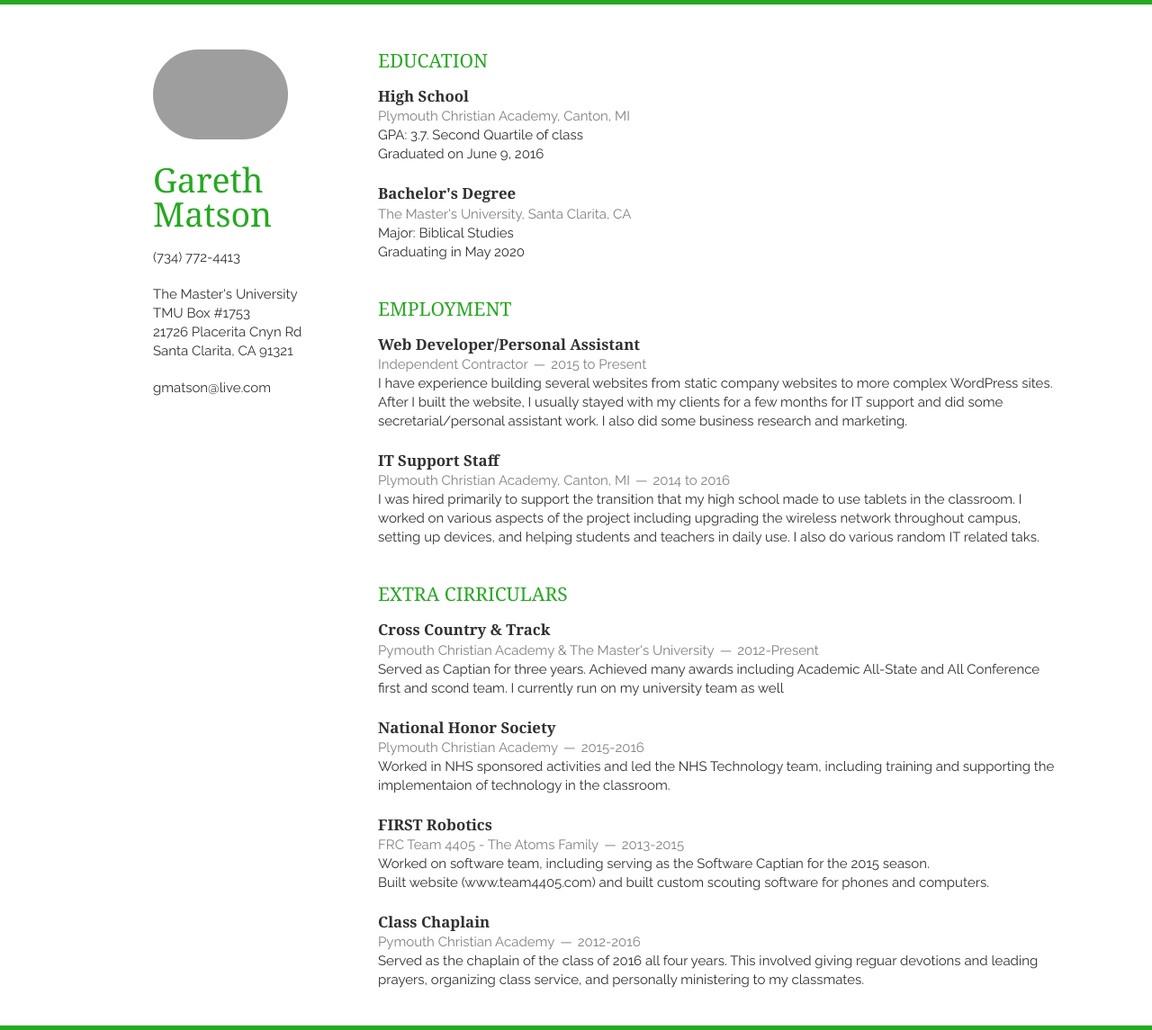
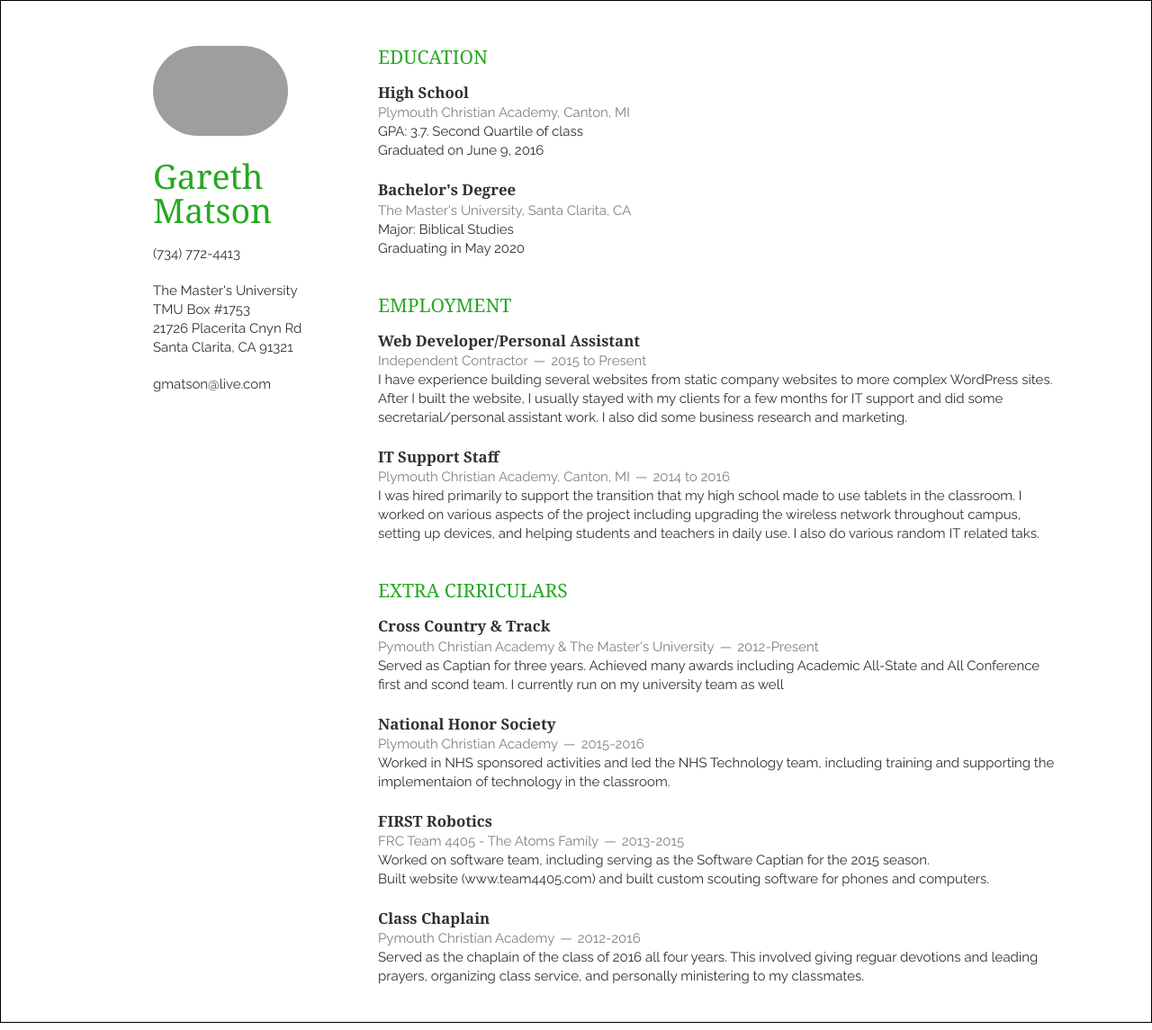
Before and after one commit to gerdums/gerdums.github.io, a Jekyll site: the page built from resume/index.html, in a window 1280 px wide. Shown: the whole page at 90% size. Built offline with Jekyll 4.4.1, drawn with Linux system fonts in a browser that asks for light colours; nearby versions of some CDN libraries.

Commit message:
Update layout.html

```diff
--- a/_layouts/layout.html
+++ b/_layouts/layout.html
@@ -12,7 +12,20 @@
   <link rel="stylesheet" href="{{ site.url }}/static/css/skeleton.css">
   <link rel="stylesheet" href="{{ site.url }}/static/css/layout.css">
   <link rel="stylesheet" href="//maxcdn.bootstrapcdn.com/font-awesome/4.4.0/css/font-awesome.min.css">
+  <style>
+	  +        @page
+         {
+             size: auto;   /* auto is the current printer page size */
+             margin: 0mm;  /* this affects the margin in the printer settings */
+         }
 
+         body
+         {
+             background-color:#FFFFFF;
+             border: solid 1px black ;
+             margin: 0px;  /* the margin on the content before printing */
+       }
+    </style>
     <!--[if lt IE 9]>
     <script src="http://html5shim.googlecode.com/svn/trunk/html5.js"></script>
     <![endif]-->
```
